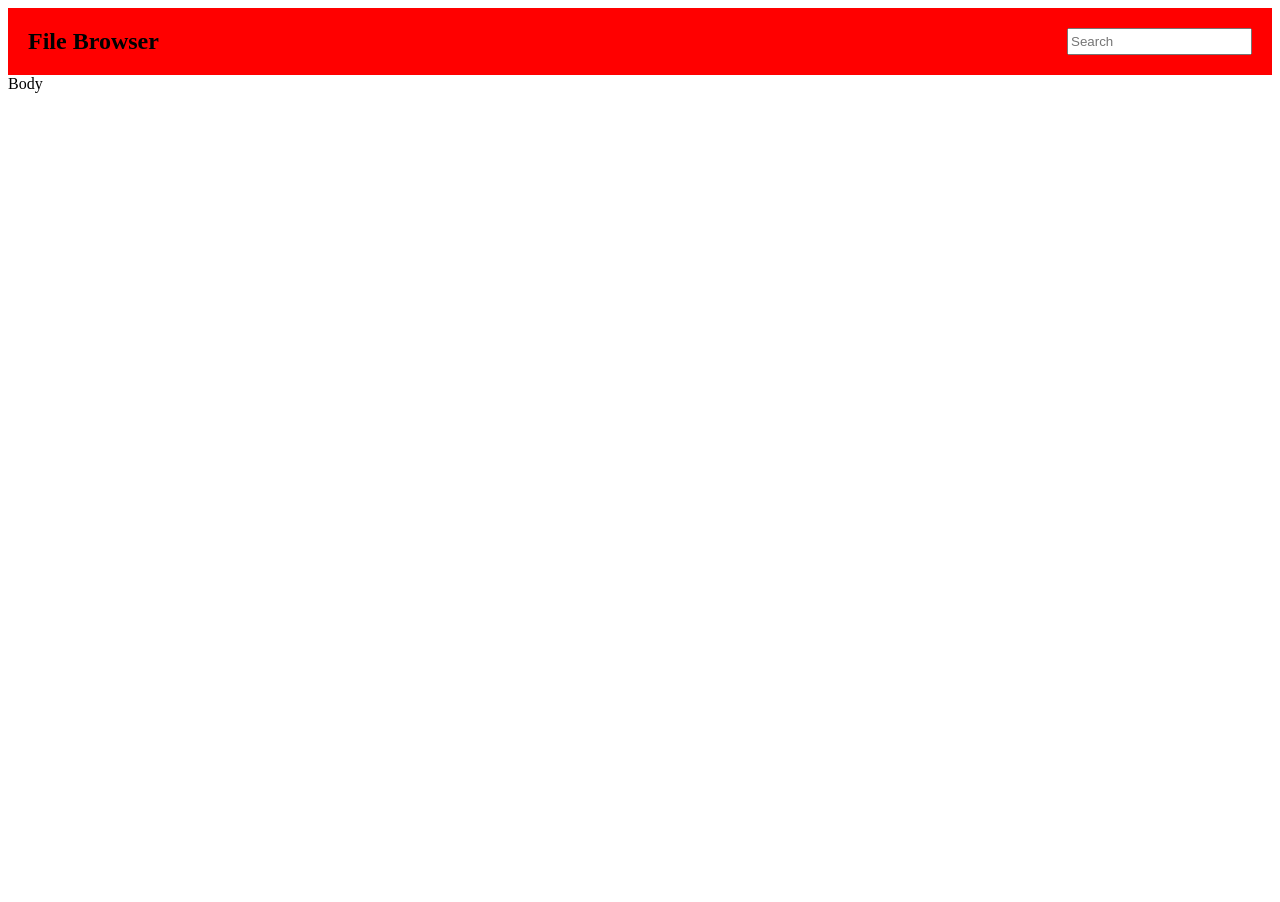
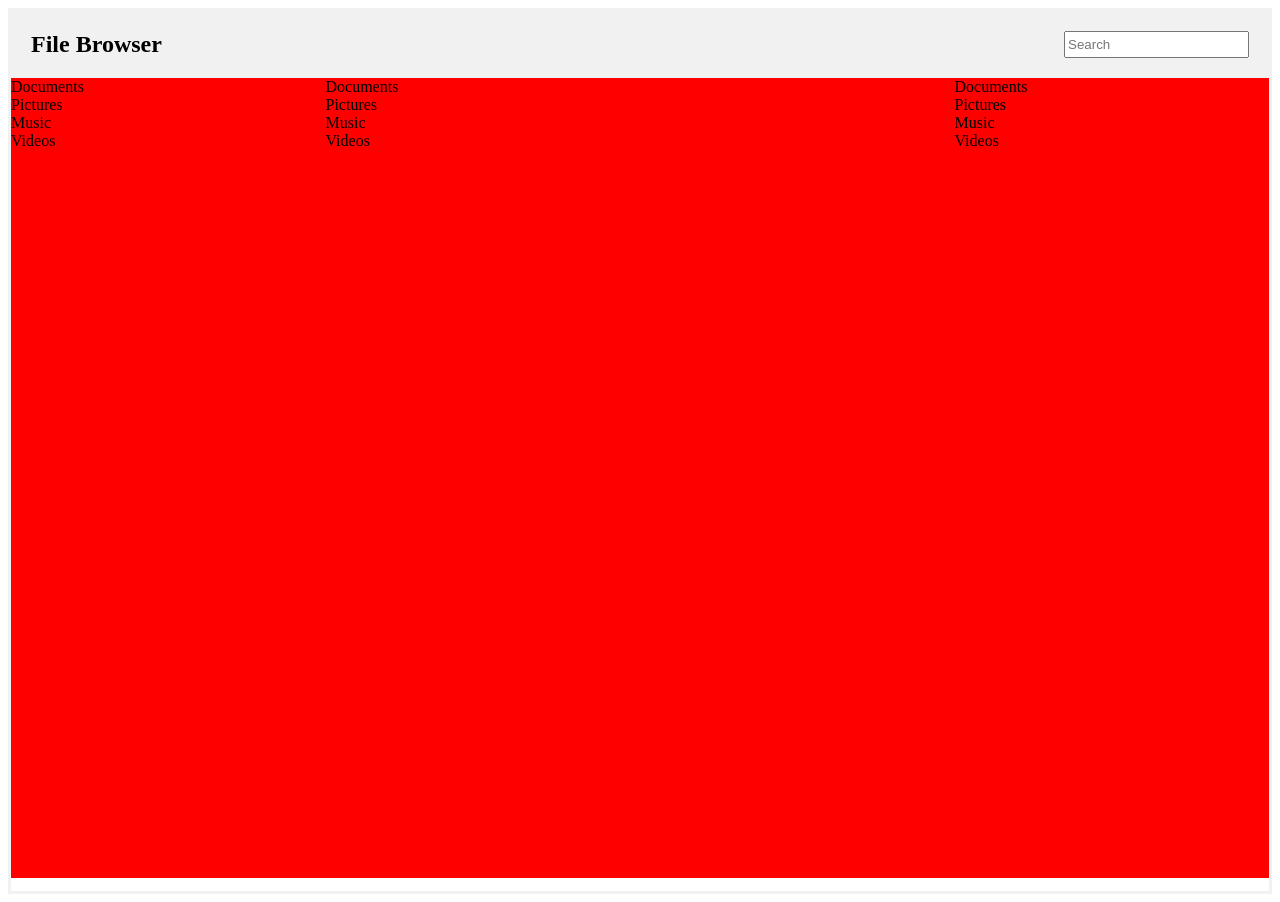
Before and after one commit to TomasGarciaDev/next-file-browser, a Next.js app: page / in a window 1280 px wide. Before the commit the page ends 800 px from the top, so only its background shows below. Built offline with nearby package versions, Linux system fonts and the light colour scheme.

Commit message:
Basic Sidebar component created

```diff
--- a/components/Body.js
+++ /dev/null
@@ -1,7 +0,0 @@
-import React from 'react'
-
-export default function Body() {
-  return (
-    <div>Body</div>
-  )
-}
--- a/components/Layout.js
+++ b/components/Layout.js
@@ -1,11 +1,16 @@
 import Navbar from "./Navbar";
-import Body from "./Body";
+import styles from "../styles/Layout.module.css";
+import Sidebar from "./Sidebar";
 
 export default function Layout() {
   return (
-    <div>
+    <div className={styles.main_container}>
       <Navbar/>
-      <Body />
+      <div className={styles.container}>
+      <Sidebar/>
+      <Sidebar/>
+      <Sidebar/>
+      </div>
     </div>
   )
 }
--- a/components/Navbar.js
+++ b/components/Navbar.js
@@ -1,5 +1,5 @@
 import { AiOutlineSearch } from 'react-icons/ai';
-import styles from '../styles/Navbar.module.css'
+import styles from '../styles/Navbar.module.css';
 
 export default function Navbar() {
   const searchIcon = <AiOutlineSearch />
--- /dev/null
+++ b/components/Sidebar.js
@@ -0,0 +1,13 @@
+import styles from "../styles/Sidebar.module.css";
+import SidebarItem from './SidebarItem';
+
+export default function Sidebar() {
+  return (
+    <aside className={styles.container}>
+      <SidebarItem title="Documents" />
+      <SidebarItem title="Pictures" />
+      <SidebarItem title="Music" />
+      <SidebarItem title="Videos" />
+    </aside>
+  )
+}
--- /dev/null
+++ b/components/SidebarItem.js
@@ -0,0 +1,5 @@
+export default function SidebarItem({ title }) {
+  return (
+    <div>{title}</div>
+  )
+}
--- /dev/null
+++ b/styles/Body.module.css
@@ -0,0 +1,5 @@
+.container {
+  border-color: rgb(241, 241, 241);
+  border-style: solid;
+  height: 400px;
+}
--- /dev/null
+++ b/styles/Layout.module.css
@@ -0,0 +1,12 @@
+.main_container {
+  border-style: solid;
+  border-color: rgb(241, 241, 241);
+  height: 100vh;
+  padding-bottom: 80px;
+}
+
+.container {
+  display: grid;
+  background-color: red;
+  grid-template-columns: 1fr 2fr 1fr;
+}
--- a/styles/Navbar.module.css
+++ b/styles/Navbar.module.css
@@ -1,11 +1,12 @@
 .container {
   display: flex;
   justify-content: space-between;
-  background-color: red;
+  background-color: rgb(241, 241, 241);
 }
 
 .container h1 {
   margin: 20px;
+  height: 100%;
 }
 
 .inputBox {
--- /dev/null
+++ b/styles/Sidebar.module.css
@@ -0,0 +1,3 @@
+.container {
+  height: 100vh;
+}
```
